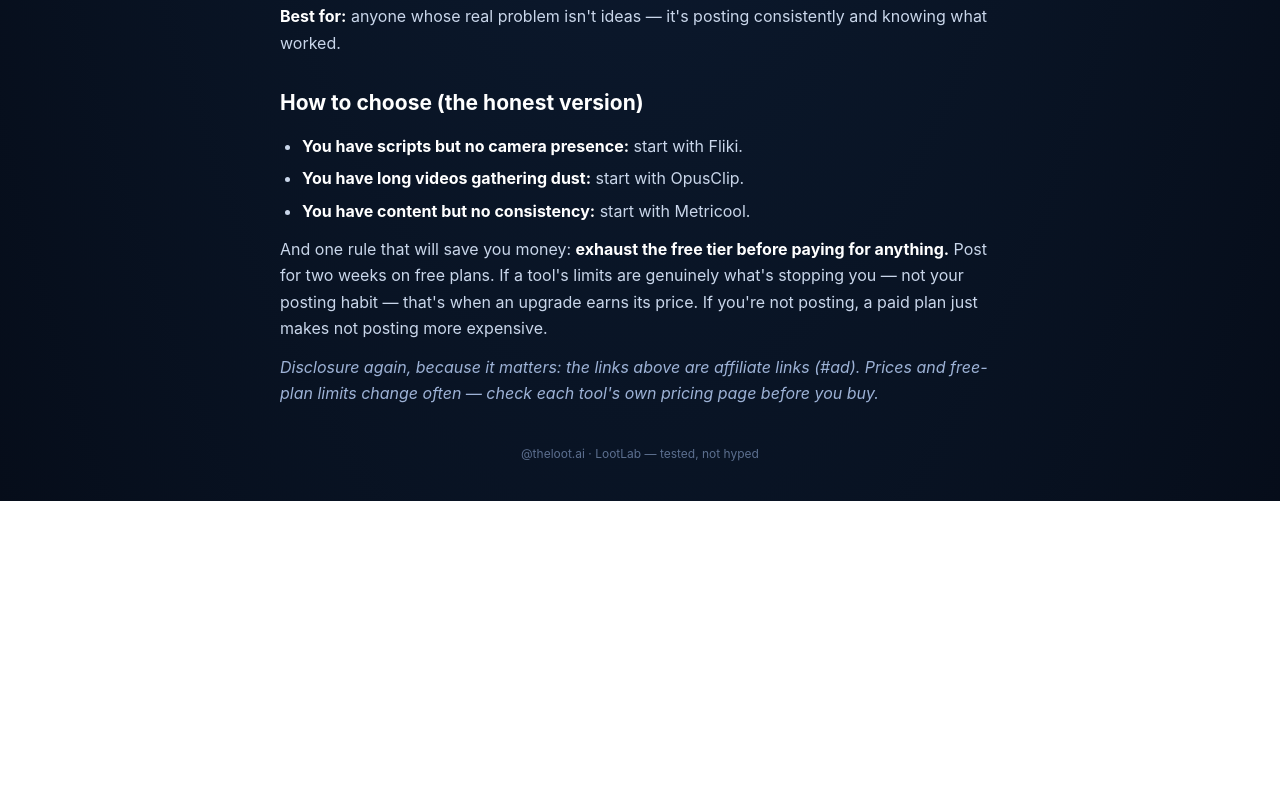
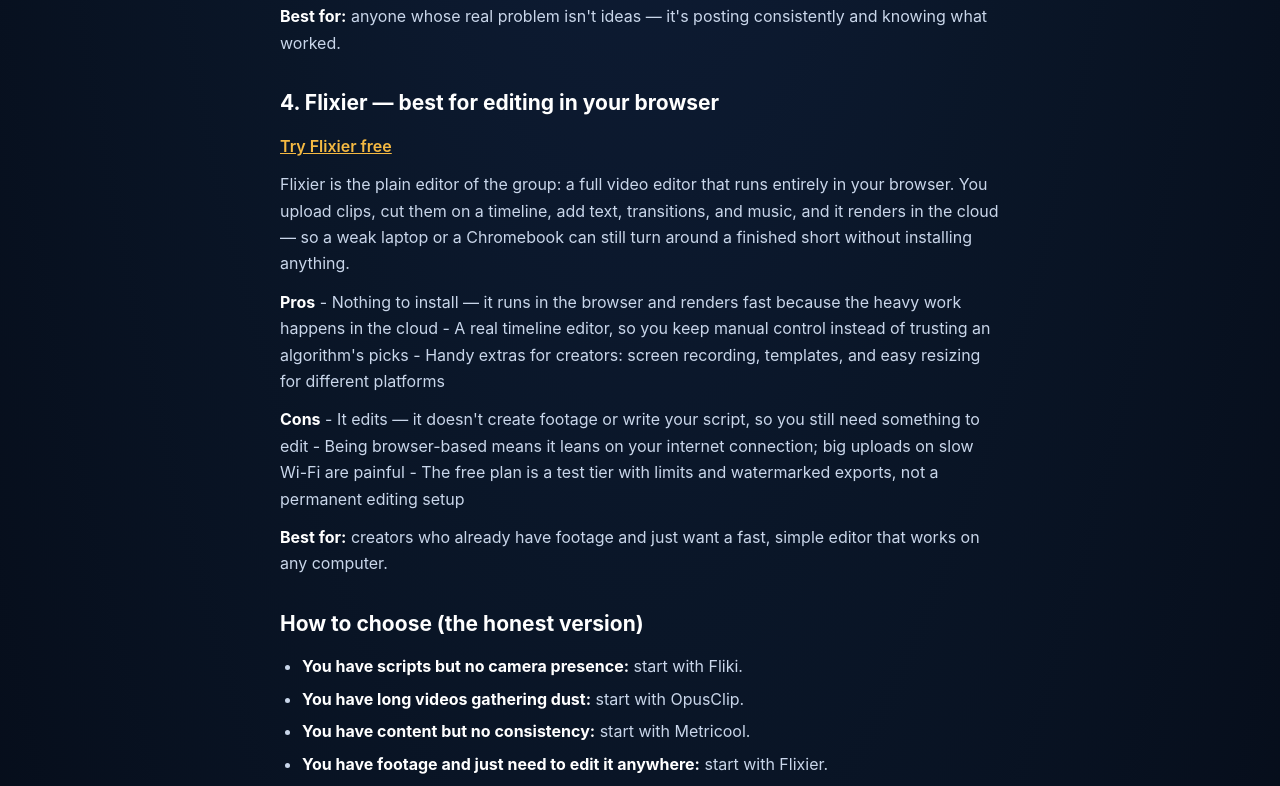
Before and after one commit to singlestomillions/theloot-links, a plain HTML site: page guides/ai-video-tools.html in a window 1280 px wide. Shown: the part 1827-2613 px from the top of the page. Before the commit the page ends 2328 px from the top, so only its background shows below. Drawn offline with Linux system fonts and the light colour scheme.

Commit message:
Add Flixier to Tools I test & use + AI video tools guide

```diff
--- a/guides/ai-video-tools.html
+++ b/guides/ai-video-tools.html
@@ -80,11 +80,24 @@
 - Free plan limits (accounts, scheduled posts, history depth) push active creators toward paid tiers
 - Some platform features (certain post types, first-comment tricks) still work better natively in each app</p>
 <p><strong>Best for:</strong> anyone whose real problem isn't ideas — it's posting consistently and knowing what worked.</p>
+<h2>4. Flixier — best for editing in your browser</h2>
+<p><a href="https://flixier.com?fpr=geraldo-0d486c">Try Flixier free</a></p>
+<p>Flixier is the plain editor of the group: a full video editor that runs entirely in your browser. You upload clips, cut them on a timeline, add text, transitions, and music, and it renders in the cloud — so a weak laptop or a Chromebook can still turn around a finished short without installing anything.</p>
+<p><strong>Pros</strong>
+- Nothing to install — it runs in the browser and renders fast because the heavy work happens in the cloud
+- A real timeline editor, so you keep manual control instead of trusting an algorithm's picks
+- Handy extras for creators: screen recording, templates, and easy resizing for different platforms</p>
+<p><strong>Cons</strong>
+- It edits — it doesn't create footage or write your script, so you still need something to edit
+- Being browser-based means it leans on your internet connection; big uploads on slow Wi-Fi are painful
+- The free plan is a test tier with limits and watermarked exports, not a permanent editing setup</p>
+<p><strong>Best for:</strong> creators who already have footage and just want a fast, simple editor that works on any computer.</p>
 <h2>How to choose (the honest version)</h2>
 <ul>
 <li><strong>You have scripts but no camera presence:</strong> start with Fliki.</li>
 <li><strong>You have long videos gathering dust:</strong> start with OpusClip.</li>
 <li><strong>You have content but no consistency:</strong> start with Metricool.</li>
+<li><strong>You have footage and just need to edit it anywhere:</strong> start with Flixier.</li>
 </ul>
 <p>And one rule that will save you money: <strong>exhaust the free tier before paying for anything.</strong> Post for two weeks on free plans. If a tool's limits are genuinely what's stopping you — not your posting habit — that's when an upgrade earns its price. If you're not posting, a paid plan just makes not posting more expensive.</p>
 <p><em>Disclosure again, because it matters: the links above are affiliate links (#ad). Prices and free-plan limits change often — check each tool's own pricing page before you buy.</em></p>
```
Also changed, not shown: index.html (+5 -0 lines).
